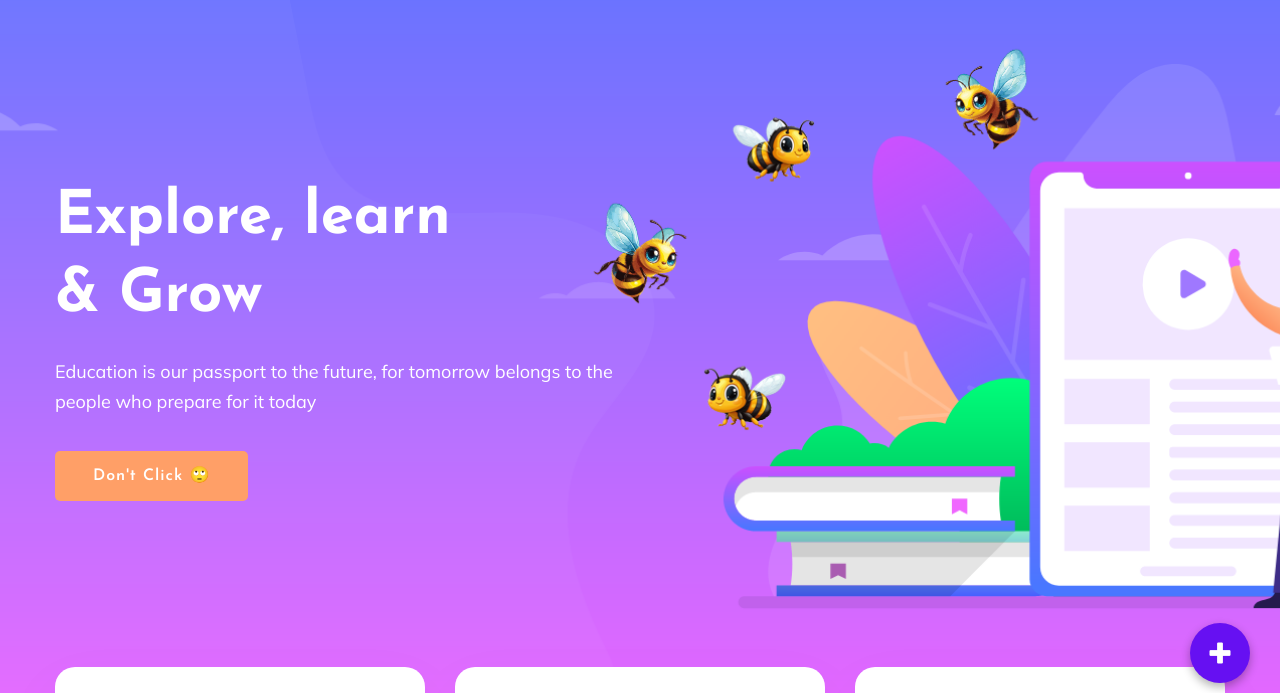
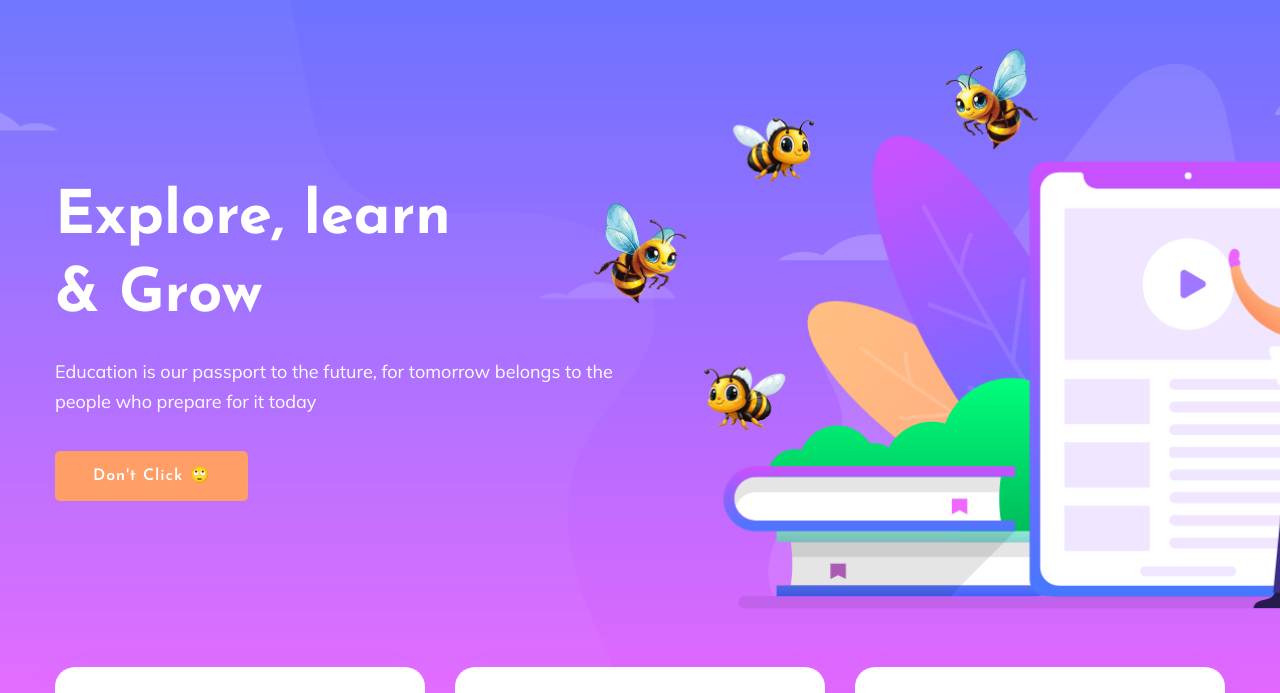
Before and after one commit to Tharindu714/notehive.com, a plain HTML site: page index.html in a window 1280 px wide. Shown: the part 87-780 px from the top of the page. Drawn offline with Linux system fonts and the light colour scheme; no server answers.

Commit message:
Update index.html

```diff
--- a/index.html
+++ b/index.html
@@ -215,9 +215,9 @@
     <div id="back-top" class="back-top">
         <a title="Go to Top" href="#"> <i class="fas fa-level-up-alt"></i></a>
     </div>
-    <button id="open-note-dialog" class="fab-btn" title="Add New Note">
+    <!-- <button id="open-note-dialog" class="fab-btn" title="Add New Note">
         <i class="fas fa-plus"></i>
-    </button>
+    </button> -->
     <!-- JS here -->
     <script>
         document.addEventListener("DOMContentLoaded", () => {
```
